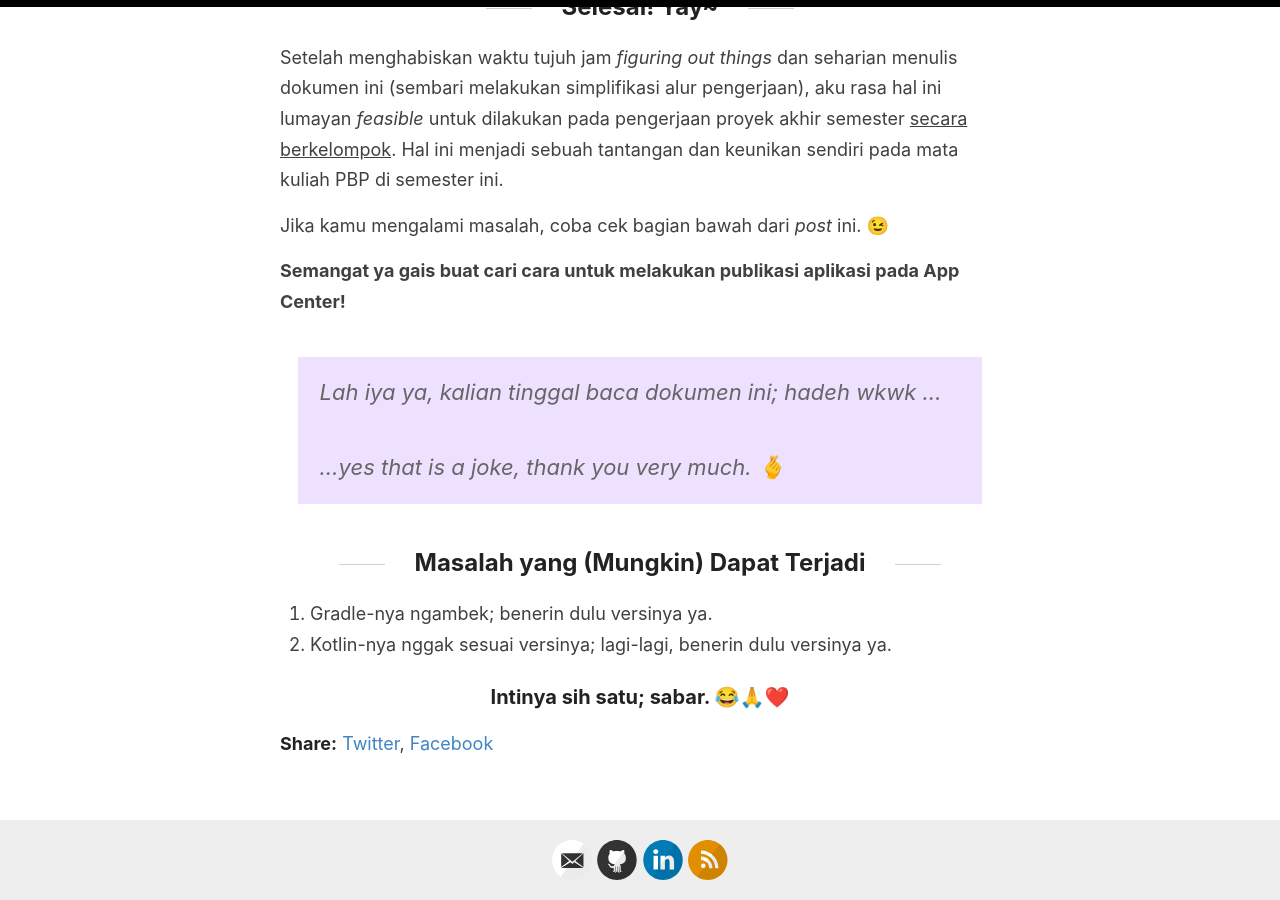
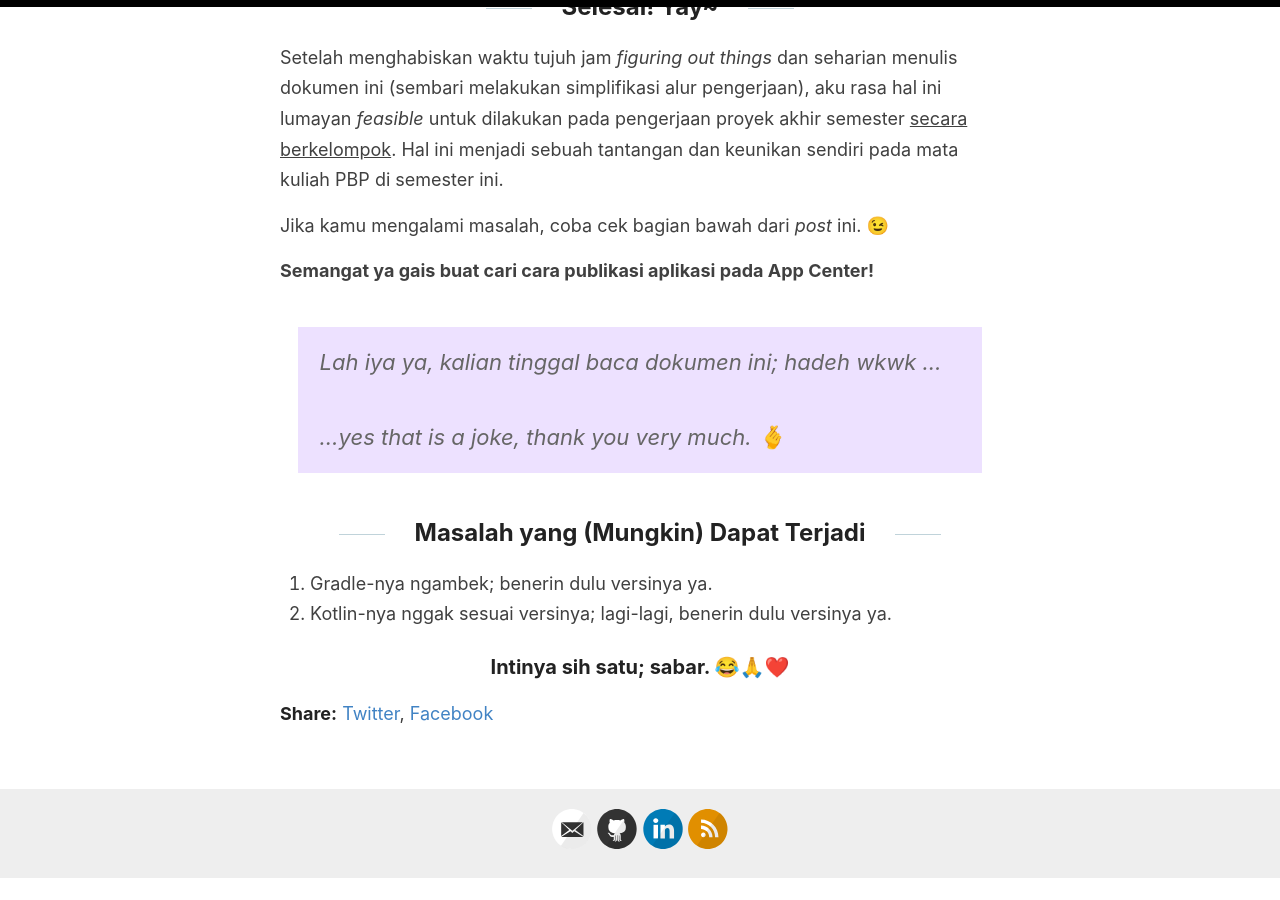
Before and after one commit to determinedguy/cecoret, a Jekyll site: the page built from _posts/2022-11-19-flutter-at-app-center.md, in a window 1280 px wide and 900 px high, scrolled down 14108 px. Built offline with Jekyll 4.4.1, drawn with Linux system fonts in a browser that asks for light colours; after the commit the page ends 14987 px from its top, so only the background shows below that; some of the changed text lies outside the part shown.

Commit message:
fix: sentences.

```diff
--- a/_posts/2022-11-19-flutter-at-app-center.md
+++ b/_posts/2022-11-19-flutter-at-app-center.md
@@ -262,7 +262,7 @@ Setelah menghabiskan waktu tujuh jam *figuring out things* dan seharian menulis
 
 Jika kamu mengalami masalah, coba cek bagian bawah dari *post* ini. 😉
 
-**Semangat ya gais buat cari cara untuk melakukan publikasi aplikasi pada App Center!**
+**Semangat ya gais buat cari cara publikasi aplikasi pada App Center!**
 
 > Lah iya ya, kalian tinggal baca dokumen ini; hadeh wkwk ...<br /><br /> *...yes that is a joke, thank you very much*. 🫰
 
```
Also changed, not shown: other parts of _posts/2022-11-19-flutter-at-app-center.md (+1 -1 lines).
